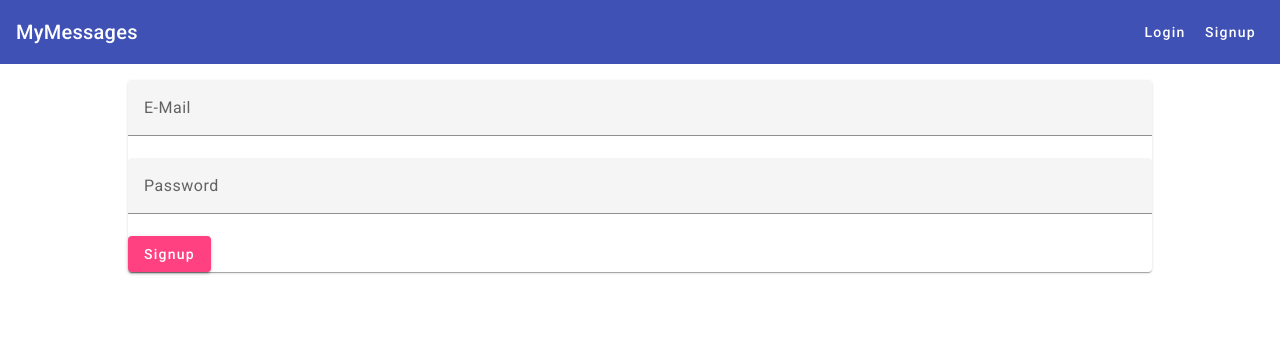
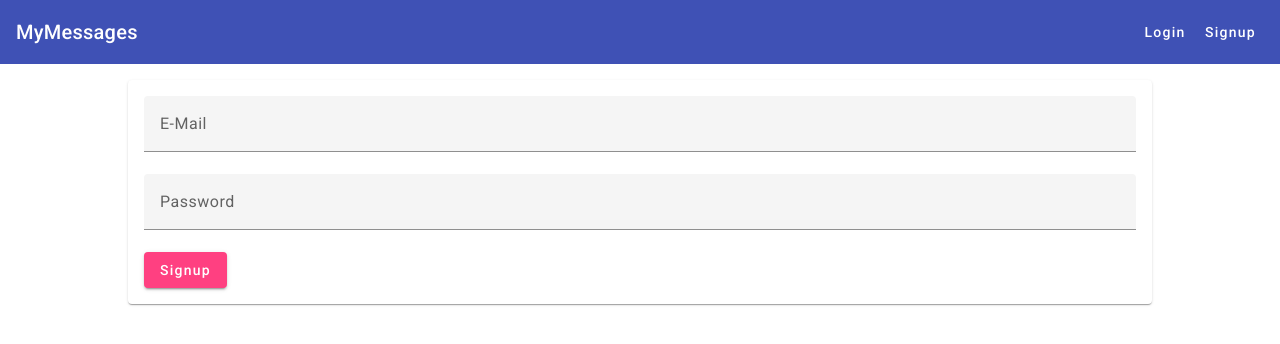
Before and after one commit to manthanank/upload-post-app, an Angular app: page /signup in a window 1280 px wide. Shown: the top 344 px of the page. Built offline with nearby package versions, Linux system fonts and the light colour scheme.

Commit message:
changes made

```diff
--- a/src/app/auth/login/login.component.html
+++ b/src/app/auth/login/login.component.html
@@ -1,14 +1,17 @@
 <mat-card>
   <mat-spinner *ngIf="isLoading"></mat-spinner>
+  <mat-card-content>
     <form (submit)="onLogin(loginForm)" #loginForm="ngForm" *ngIf="!isLoading">
       <mat-form-field>
         <input matInput name="email" ngModel type="email" placeholder="E-Mail" #emailInput="ngModel" required email>
         <mat-error *ngIf="emailInput.invalid">Please enter a valid email.</mat-error>
       </mat-form-field>
       <mat-form-field>
-      <input type="password" name="password" ngModel matInput placeholder="Password" #passwordInput="ngModel" required>
+        <input type="password" name="password" ngModel matInput placeholder="Password" #passwordInput="ngModel"
+          required>
         <mat-error *ngIf="passwordInput.invalid">Please enter a valid password.</mat-error>
       </mat-form-field>
       <button mat-raised-button color="accent" type="submit" *ngIf="!isLoading">Login</button>
     </form>
+  </mat-card-content>
 </mat-card>
--- a/src/app/auth/signup/signup.component.html
+++ b/src/app/auth/signup/signup.component.html
@@ -1,4 +1,5 @@
 <mat-card>
+  <mat-card-content>
     <mat-spinner *ngIf="isLoading"></mat-spinner>
     <form (submit)="onSignup(signupForm)" #signupForm="ngForm" *ngIf="!isLoading">
       <mat-form-field>
@@ -6,9 +7,11 @@
         <mat-error *ngIf="emailInput.invalid">Please enter a valid email.</mat-error>
       </mat-form-field>
       <mat-form-field>
-      <input type="password" name="password" ngModel matInput placeholder="Password" #passwordInput="ngModel" required>
+        <input type="password" name="password" ngModel matInput placeholder="Password" #passwordInput="ngModel"
+          required>
         <mat-error *ngIf="passwordInput.invalid">Please enter a valid password.</mat-error>
       </mat-form-field>
       <button mat-raised-button color="accent" type="submit" *ngIf="!isLoading">Signup</button>
     </form>
+  </mat-card-content>
 </mat-card>
```
Lines whose indentation alone changed are shown as unchanged.
